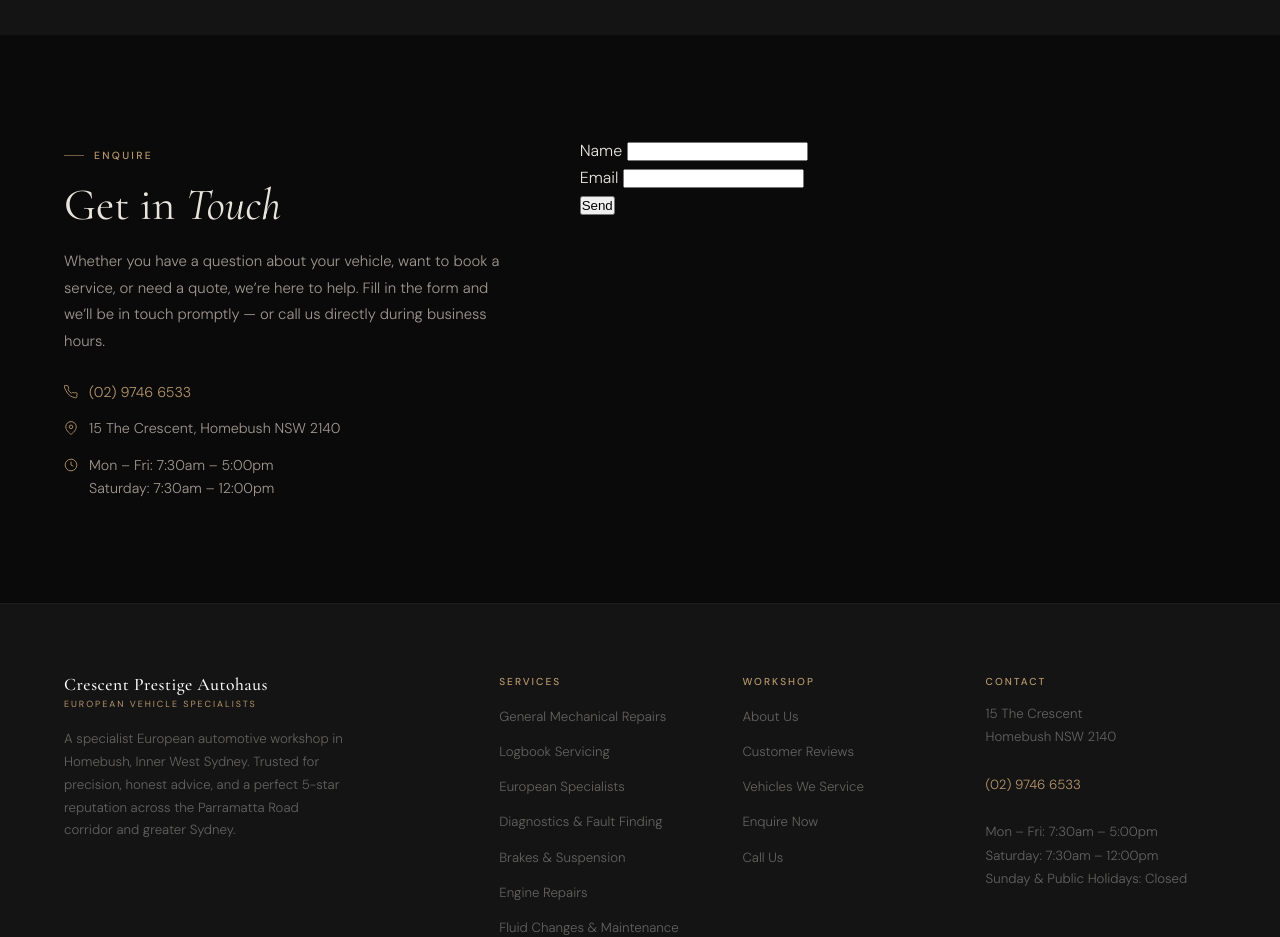
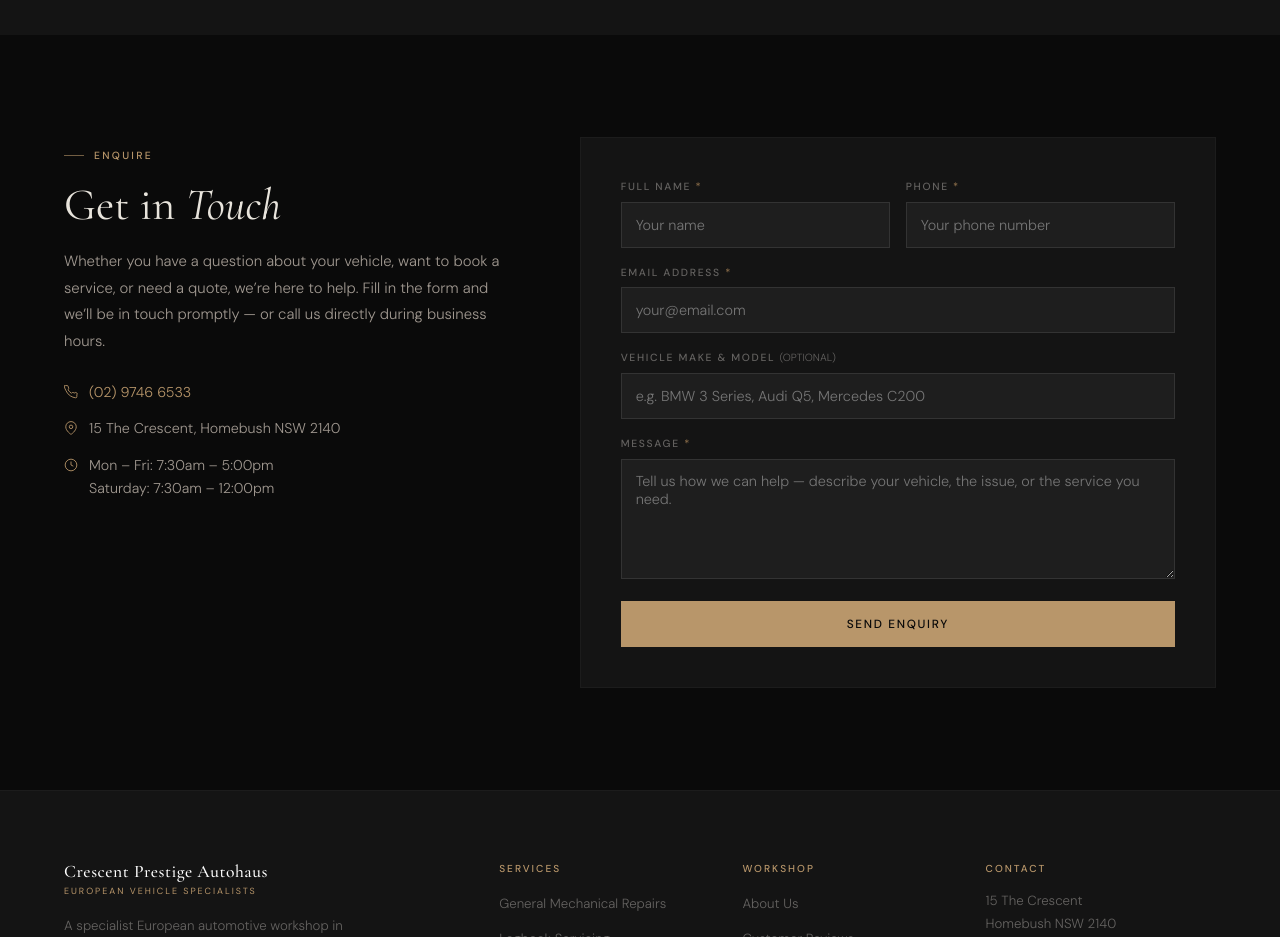
Before and after one commit to othergame9151/cresentprestige, a plain HTML site: page index.html in a window 1280 px wide. Shown: the part 6520-7457 px from the top of the page. Drawn offline with nearby package versions, Linux system fonts and the light colour scheme.

Commit message:
Add files via upload

```diff
--- a/index.html
+++ b/index.html
@@ -1322,16 +1322,44 @@
       </div>
 
       <div class="r d2">
-        <form name="contact" netlify>
-          <p>
-            <label>Name <input type="text" name="name" /></label>
-          </p>
-          <p>
-            <label>Email <input type="email" name="email" /></label>
-          </p>
-          <p>
-            <button type="submit">Send</button>
-          </p>
+        <form name="contact" netlify class="enq-form" id="cForm" novalidate aria-label="Enquiry form">
+          <div class="f-row">
+            <div class="f-grp">
+              <label for="f-name">Full Name <span aria-hidden="true" style="color:var(--gold-dim)">*</span></label>
+              <input type="text" id="f-name" name="name" placeholder="Your name" required autocomplete="name" aria-required="true" aria-describedby="e-name" />
+              <span class="f-err" id="e-name" role="alert">Please enter your name.</span>
+            </div>
+            <div class="f-grp">
+              <label for="f-phone">Phone <span aria-hidden="true" style="color:var(--gold-dim)">*</span></label>
+              <input type="tel" id="f-phone" name="phone" placeholder="Your phone number" required autocomplete="tel" aria-required="true" aria-describedby="e-phone" />
+              <span class="f-err" id="e-phone" role="alert">Please enter your phone number.</span>
+            </div>
+          </div>
+
+          <div class="f-grp">
+            <label for="f-email">Email Address <span aria-hidden="true" style="color:var(--gold-dim)">*</span></label>
+            <input type="email" id="f-email" name="email" placeholder="your@email.com" required autocomplete="email" aria-required="true" aria-describedby="e-email" />
+            <span class="f-err" id="e-email" role="alert">Please enter a valid email address.</span>
+          </div>
+
+          <div class="f-grp">
+            <label for="f-vehicle">Vehicle Make &amp; Model <span style="color:var(--t-muted);font-weight:300;letter-spacing:0;">(optional)</span></label>
+            <input type="text" id="f-vehicle" name="vehicle" placeholder="e.g. BMW 3 Series, Audi Q5, Mercedes C200" autocomplete="off" />
+          </div>
+
+          <div class="f-grp">
+            <label for="f-msg">Message <span aria-hidden="true" style="color:var(--gold-dim)">*</span></label>
+            <textarea id="f-msg" name="message" placeholder="Tell us how we can help &mdash; describe your vehicle, the issue, or the service you need." required aria-required="true" aria-describedby="e-msg"></textarea>
+            <span class="f-err" id="e-msg" role="alert">Please enter a message.</span>
+          </div>
+
+          <div class="f-sub">
+            <button type="submit" class="btn btn-gold">Send Enquiry</button>
+          </div>
+
+          <div class="f-ok" id="fOk" role="status" aria-live="polite">
+            <p>Thank you for your enquiry. We will be in touch shortly.</p>
+          </div>
         </form>
       </div>
 
```
